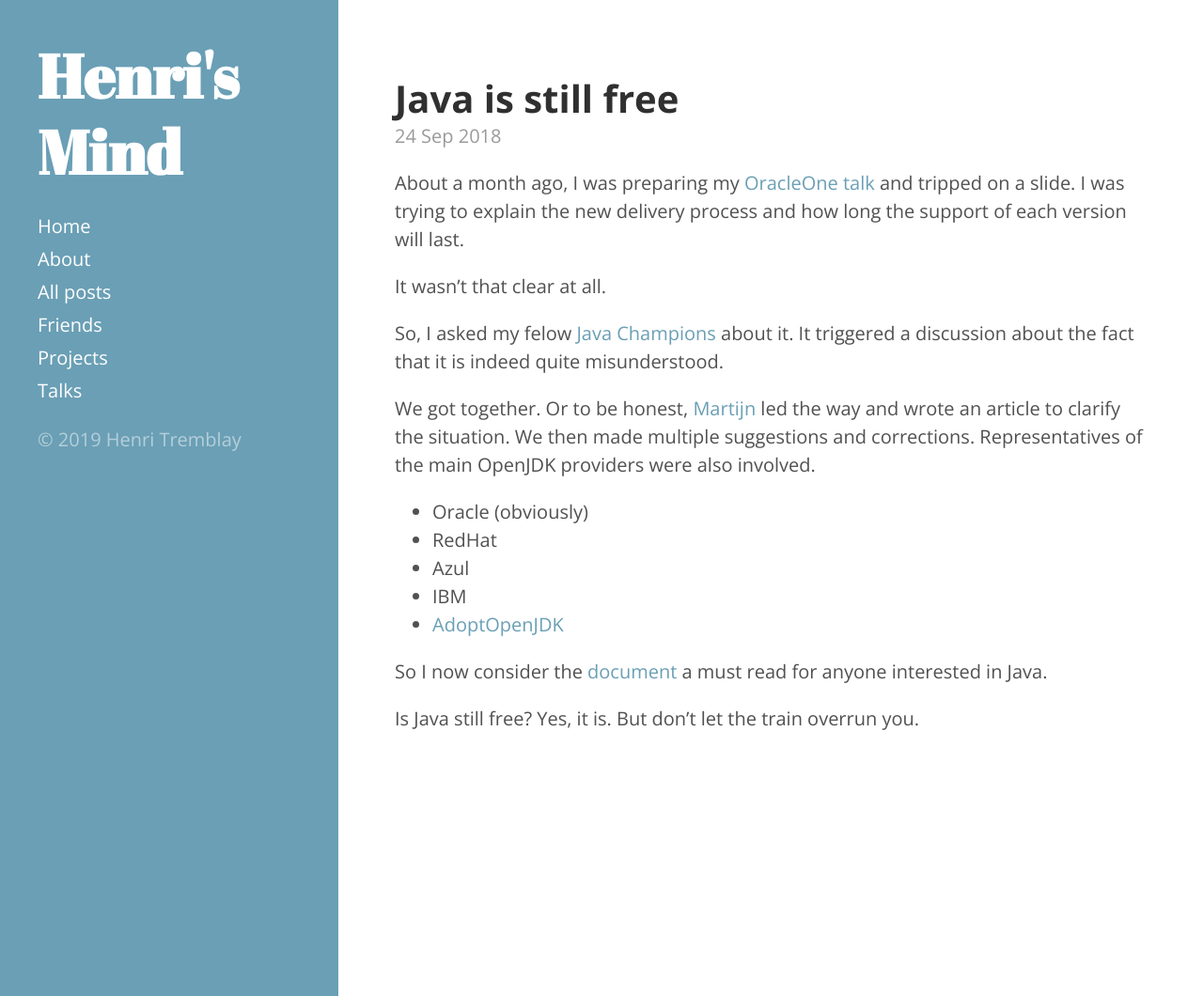
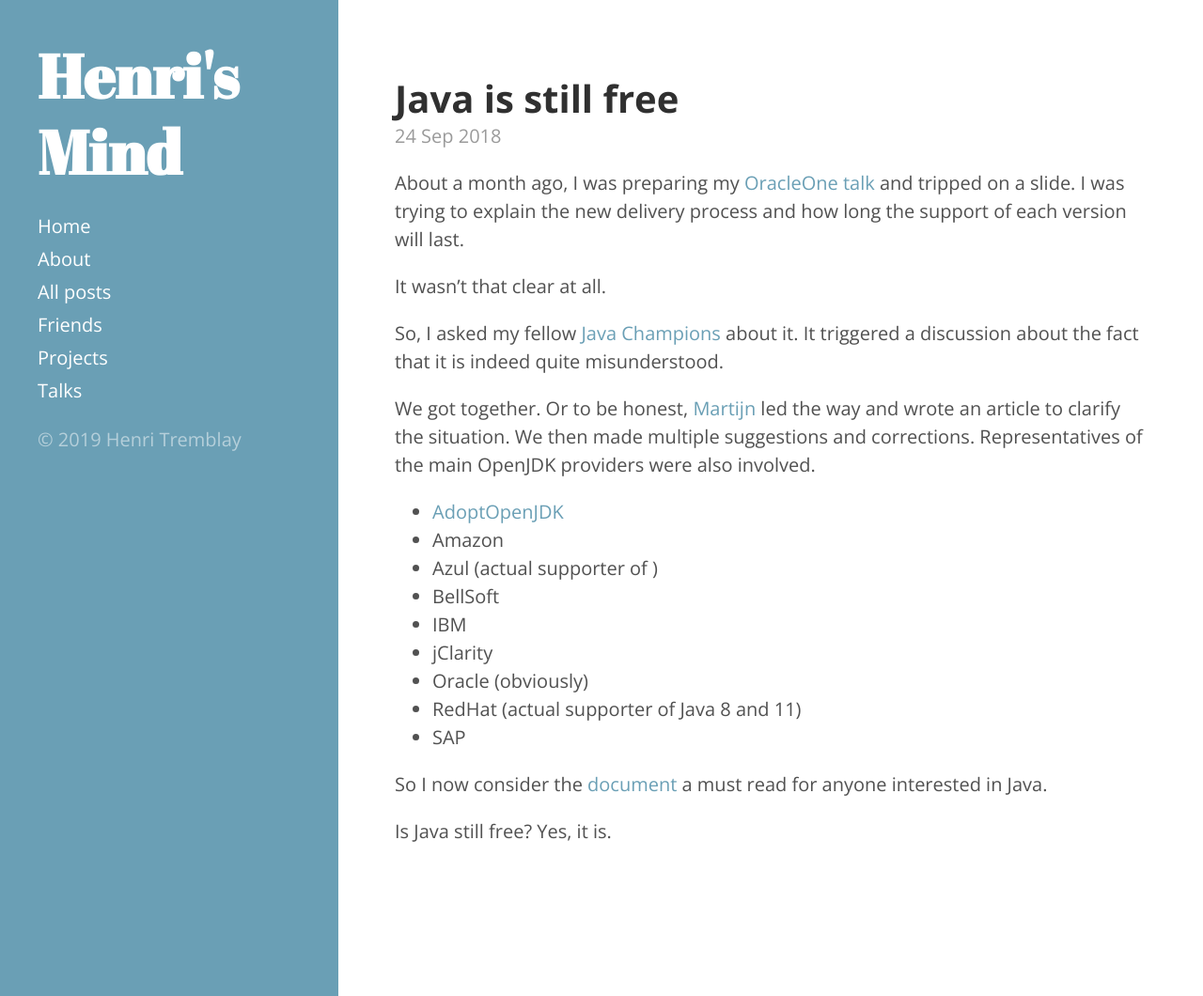
Before and after one commit to henri-tremblay/henri.github.io, a Jekyll site: the page built from _posts/2018-09-24-javaisstillfree.md, in a window 1280 px wide and 1060 px high. Shown: the whole window at 94% size. Built offline with Jekyll 4.4.1, drawn with Linux system fonts in a browser that asks for light colours.

Commit message:
Update to the official article

```diff
--- a/_posts/2018-09-24-javaisstillfree.md
+++ b/_posts/2018-09-24-javaisstillfree.md
@@ -12,19 +12,22 @@ tripped on a slide. I was trying to explain the new delivery process and how lon
 
 It wasn't that clear at all.
 
-So, I asked my felow [Java Champions](https://community.oracle.com/community/technology_network_community/java/java-champions)
+So, I asked my fellow [Java Champions](https://community.oracle.com/community/technology_network_community/java/java-champions)
 about it. It triggered a discussion about the fact that it is indeed quite misunderstood.
 
 We got together. Or to be honest, [Martijn](https://twitter.com/karianna) led the way and wrote an article to clarify the situation.
-We then made multiple suggestions and corrections. Representatives of the main OpenJDK providers were also
-involved.
+We then made multiple suggestions and corrections. Representatives of the main OpenJDK providers were also involved.
 
+* [AdoptOpenJDK](https://adoptopenjdk.net/)
+* Amazon
+* Azul (actual supporter of )
+* BellSoft
+* IBM
+* jClarity
 * Oracle (obviously)
-* RedHat
-* Azul
-* IBM
-* [AdoptOpenJDK](https://adoptopenjdk.net/)
+* RedHat (actual supporter of Java 8 and 11)
+* SAP
 
-So I now consider the [document](https://itnext.io/java-is-still-free-c02aef8c9e04) a must read for anyone interested in Java.
+So I now consider the [document](https://medium.com/@javachampions/java-is-still-free-2-0-0-6b9aa8d6d244) a must read for anyone interested in Java.
 
-Is Java still free? Yes, it is. But don't let the train overrun you.
+Is Java still free? Yes, it is.
```
